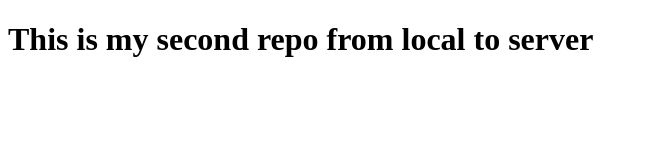
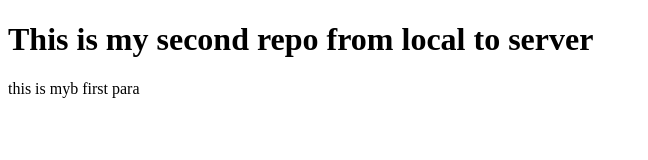
Before and after one commit to Abhishek-Pandey2023/demo2, a plain HTML site: page index.html in a window 1280 px wide. Shown: the whole page, without its empty margins (0-648 px from the left). Drawn offline with Linux system fonts and the light colour scheme.

Commit message:
this commit is from main branch

```diff
--- a/index.html
+++ b/index.html
@@ -8,6 +8,7 @@
 <body>
 
     <h1>This is my second repo from local to server</h1>
+    <p>this is myb first para </p>
 
 </body>
 </html>
```
